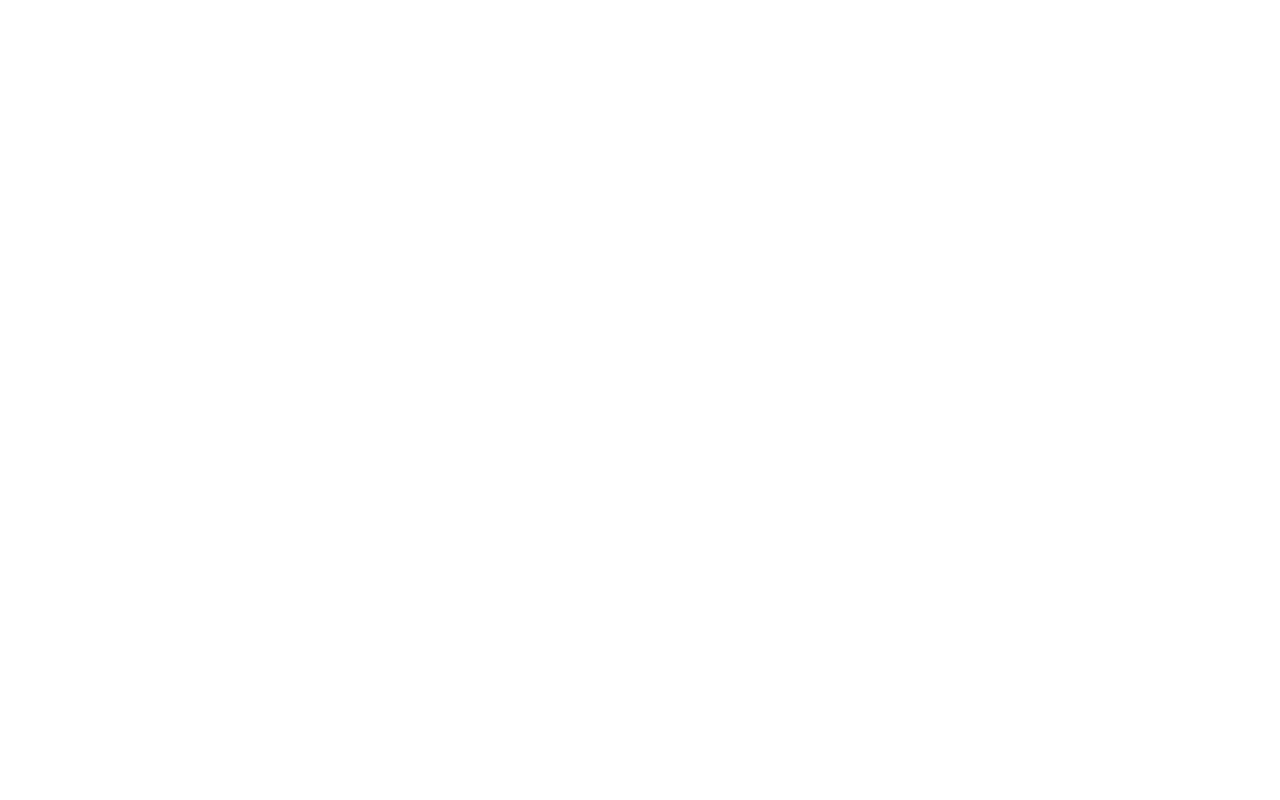
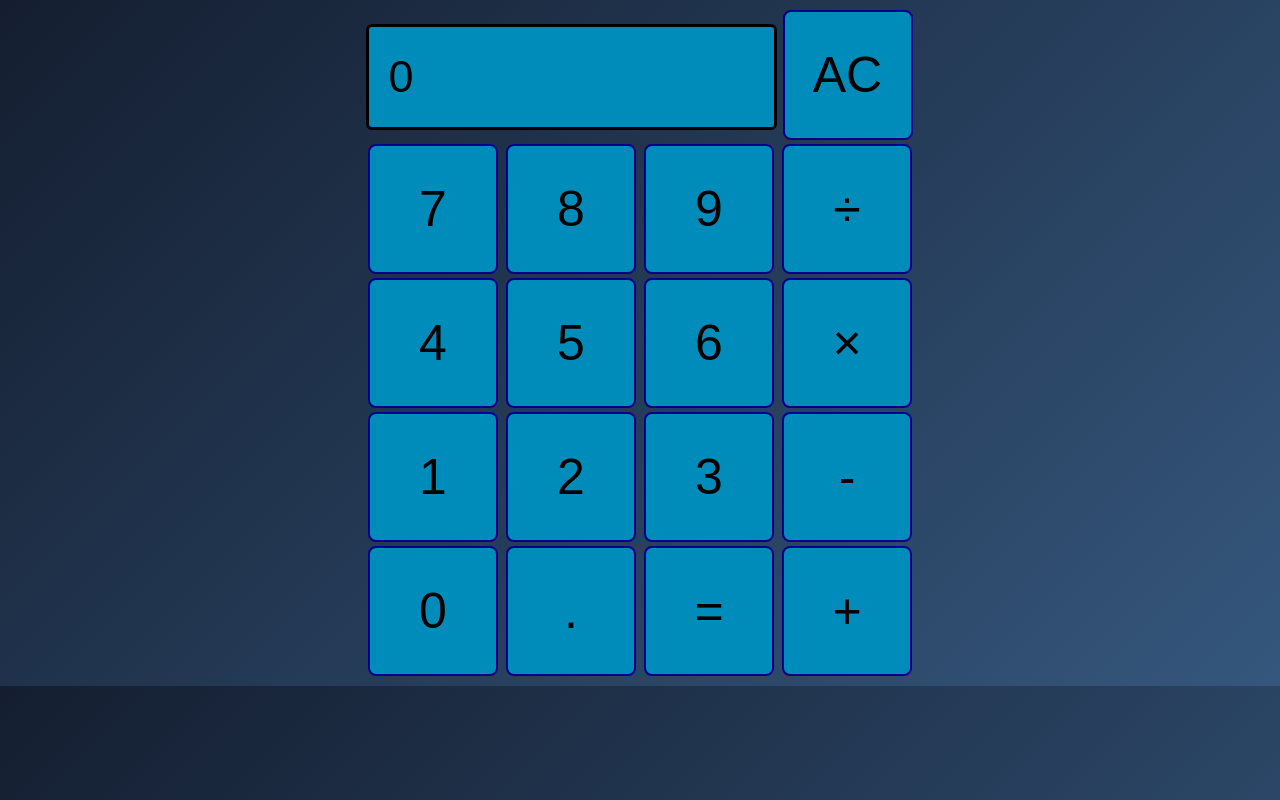
Before and after one commit to Kupriienko/Calculator, a plain HTML site: page calculator.html in a window 1280 px wide. Drawn offline with Linux system fonts and the light colour scheme.

Commit message:
calculator view

```diff
--- a/calculator.html
+++ b/calculator.html
@@ -5,7 +5,30 @@
     <title>Calculator</title>
     <link href='style1.css' rel='stylesheet'>
     <script src="calculation.js"></script>
+
 </head>
 <body>
+    <input type="number" name="number" id="number" placeholder="0">
+    <button onclick="reset()">AC</button>
+    <br>
+    <button onclick="n7()">7</button>
+    <button onclick="n8()">8</button>
+    <button onclick="n9()">9</button>
+    <button onclick="division()">÷</button>
+    <br>
+    <button onclick="n4()">4</button>
+    <button onclick="n5()">5</button>
+    <button onclick="n6()">6</button>
+    <button onclick="multiplication()">×</button>
+    <br>
+    <button onclick="n1()">1</button>
+    <button onclick="n2()">2</button>
+    <button onclick="n3()">3</button>
+    <button onclick="subtraction()">-</button>
+    <br>
+    <button onclick="n0()">0</button>
+    <button onclick="fraction()">.</button>
+    <button onclick="sum()">=</button>
+    <button onclick="addition()">+</button>
 </body>
 </html>
--- a/style1.css
+++ b/style1.css
@@ -0,0 +1,46 @@
+body {
+  background: #141E30;
+  background: -webkit-linear-gradient(-45deg, #35577D, #141E30);
+  background: linear-gradient(-45deg, #35577D, #141E30);
+  text-align: center;
+}
+
+button {
+  background-color: #008CBA;
+  width: 130px;
+  height: 130px;
+  font-size: 50px;
+  text-align: center;
+  border-radius: 8px;
+  border: 2px solid #00008B;
+  cursor: pointer;
+  margin: 2px;
+}
+
+::placeholder {
+  color: black;
+}
+
+button:hover {
+    background-color: #6495ED;
+    box-shadow: 0 12px 16px 0 rgba(0,0,0,0.24), 0 17px 50px 0 rgba(0,0,0,0.19);
+}
+
+button:active {
+  transform: translateY(3px);
+}
+
+input {
+  border: 3px solid Black;
+  padding: 10px 20px;
+  margin: 10px 10;
+  background-color: #008CBA;
+  font-size: 45px;
+  border-radius: 6px;
+  width: 365px;
+  height: 80px;
+}
+
+input:focus {
+  background-color: lightblue;
+}
```
